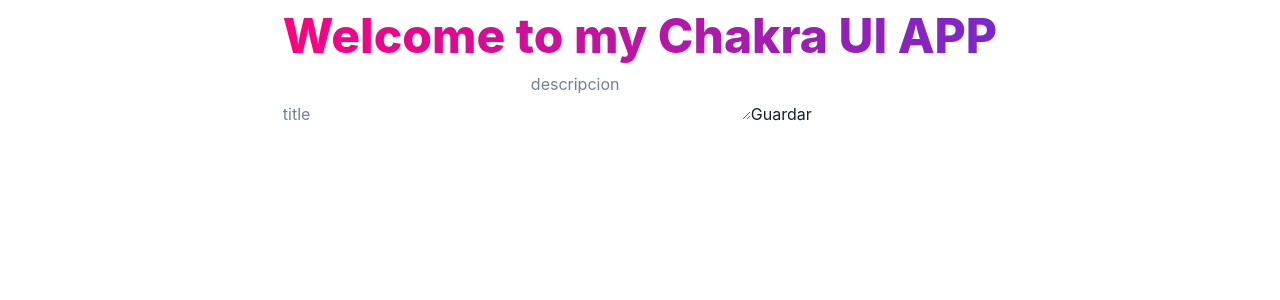
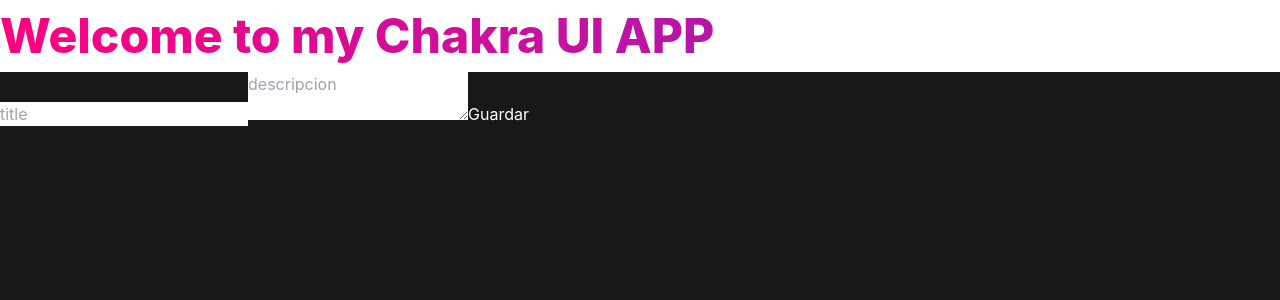
Before and after one commit to HuitziDomingo/redux-toolkit-crud, a React (Vite) app: page /create-task in a window 1280 px wide. Shown: the top 300 px of the page. Built offline with nearby package versions, Linux system fonts and the light colour scheme.

Commit message:
tailwin agregado

```diff
--- a/package.json
+++ b/package.json
@@ -25,6 +25,9 @@
     "@types/react": "^18.0.27",
     "@types/react-dom": "^18.0.10",
     "@vitejs/plugin-react": "^3.1.0",
+    "autoprefixer": "^10.4.13",
+    "postcss": "^8.4.21",
+    "tailwindcss": "^3.2.4",
     "vite": "^4.1.0"
   }
 }
--- /dev/null
+++ b/postcss.config.cjs
@@ -0,0 +1,6 @@
+module.exports = {
+  plugins: {
+    tailwindcss: {},
+    autoprefixer: {},
+  },
+}
--- a/src/App.jsx
+++ b/src/App.jsx
@@ -19,6 +19,8 @@
         </Text>
 
       </header>
+      <div className="bg-zinc-900 h-screen text-white">
+
         <BrowserRouter>
           <Routes>
             <Route path='/' element={<TaskList />} />
@@ -26,6 +28,7 @@
             <Route path='/edit-task/:id' element={<TaskForm />} />
           </Routes>
         </BrowserRouter>
+      </div>
     </>
   )
 }
--- a/src/components/TaskForm.jsx
+++ b/src/components/TaskForm.jsx
@@ -16,6 +16,7 @@
   const navigate = useNavigate()
   const params = useParams()
   const tasks = useSelector(state => state.tasks)
+  const taskMapped = tasks.map(task => task.id)
 
   const handleChange = e => {
     setTask({
@@ -36,8 +37,7 @@
 
   useEffect(() => {
     // console.log(params.id)
-    if (params.id){
-      let taskMapped = tasks.map(task => task.id)
+    if (params.id) {
       setTask(taskMapped.find(taskM => taskM.id === params.id))
     }
 
@@ -52,14 +52,14 @@
           type="text"
           placeholder="title"
           onChange={handleChange}
-        // value={task.title}
+          value={taskMapped.title}
         />
 
         <textarea
           name="description"
           placeholder="descripcion"
           onChange={handleChange}
-        // value={task.description}
+          value={taskMapped.description}
         >
         </textarea>
 
--- a/src/index.css
+++ b/src/index.css
@@ -1,6 +1,10 @@
-body{
+@tailwind base;
+@tailwind components;
+@tailwind utilities;
+
+/* body{
     width: 100%;
     display: flex;
     justify-content: center;
     align-items: center;
-}
+} */
--- /dev/null
+++ b/tailwind.config.cjs
@@ -0,0 +1,11 @@
+/** @type {import('tailwindcss').Config} */
+module.exports = {
+  content: [
+    "./index.html",
+    "./src/**/*.{js,ts,jsx,tsx}",
+  ],
+  theme: {
+    extend: {},
+  },
+  plugins: [],
+}
```
Also changed, not shown: 1 other file (tests, documents, lock files or other folders). Lines whose indentation alone changed are shown as unchanged.
